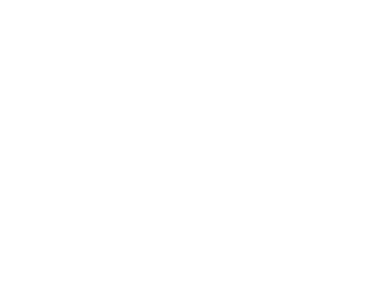
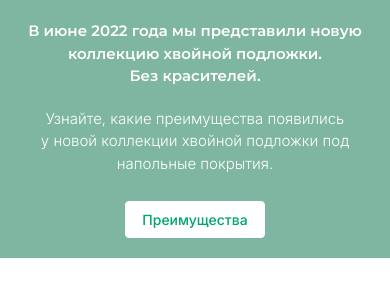
Before and after one commit to iarchangelneu/floor, a plain HTML site: page valera.html in a window 390 px wide. Drawn offline with nearby package versions, Linux system fonts and the light colour scheme.

Commit message:
Collection block + adaptivity

```diff
--- /dev/null
+++ b/style/vstyle.css
@@ -0,0 +1,141 @@
+@import url('https://fonts.googleapis.com/css2?family=Montserrat:ital,wght@0,100;0,200;0,300;0,400;0,500;0,600;0,700;0,800;0,900;1,100;1,200;1,300;1,400;1,500;1,600;1,700;1,800;1,900&display=swap');
+@import url('https://fonts.googleapis.com/css2?family=Inter:wght@100;200;300;400;500;600;700;800;900&display=swap');
+
+:root {
+    --monts: 'Montserrat', sans-serif;
+    --inter: 'Inter', sans-serif;
+}
+
+.collection {
+    background: #7EB6A2;
+}
+
+.collection__new {
+    font-family: var(--monts);
+    font-size: 45px;
+    font-weight: 600;
+    color: #fff;
+}
+
+.collection__block {
+    padding: 100px 165px 90px 165px;
+}
+
+.collection__benefits {
+    font-family: var(--inter);
+    font-weight: 300;
+    font-size: 24px;
+    color: #fff;
+}
+
+.collection__btn {
+    font-family: var(--inter);
+    color: #01A66B;
+    font-weight: 500;
+    font-size: 14px;
+    background: #FFFFFF;
+    border-radius: 4px;
+    padding: 12px 21px;
+    border: 1px solid #fff;
+}
+
+.collection__btn:hover, .collection__btn:active {
+    color: #fff;
+    background: transparent;
+}
+
+@media screen and (max-width: 1360px) {
+    .collection__new {
+        font-size: 35px;
+    }
+
+    .collection__benefits {
+        font-size: 21px;
+    }
+}
+
+@media screen and (max-width: 1130px) {
+    .collection__new {
+        font-size: 32px;
+    }
+
+    .collection__benefits {
+        font-size: 18px;
+    }
+
+}
+
+@media screen and (max-width: 1024px) {
+    .collection__block {
+        padding: 80px 125px 70px 125px;
+    }
+}
+
+@media screen and (max-width: 768px) {
+    .collection__new {
+        font-size: 27px;
+    }
+
+    .collection__block {
+        padding: 50px 70px 40px 70px;
+    }
+}
+
+@media screen and (max-width: 414px) {
+    .collection__new {
+        font-size: 16px;
+    }
+
+    .collection__benefits {
+        font-size: 15px;
+        margin-top: 20px !important;
+    }
+
+    .collection__btn {
+        margin-top: 10px !important;
+        padding: 9px 18px;
+    }
+
+    .collection__block {
+        padding: 20px 10px 20px 10px;
+    }
+}
+
+@media screen and (max-width: 390px) {
+    .collection__new {
+        font-size: 15px;
+    }
+
+    .collection__btn {
+        padding: 7px 16px;
+    }
+}
+
+@media screen and (max-width: 375px) {
+    .collection__new {
+        font-size: 14px;
+    }
+
+    .collection__benefits {
+        font-size: 14px;
+    }
+
+    .collection__btn {
+        padding: 5px 14px;
+    }
+}
+
+@media screen and (max-width: 320px) {
+    .collection__new {
+        font-size: 12px;
+    }
+
+    .collection__benefits {
+        font-size: 12px;
+    }
+
+    .collection__btn {
+        padding: 3px 12px;
+        font-size: 12px;
+    }
+}
--- a/valera.html
+++ b/valera.html
@@ -1,12 +1,48 @@
-<!DOCTYPE html>
+<!doctype html>
 <html lang="ru">
-<head>
-    <meta charset="UTF-8">
-    <meta http-equiv="X-UA-Compatible" content="IE=edge">
-    <meta name="viewport" content="width=device-width, initial-scale=1.0">
-    <title>Полы от Валеры</title>
-</head>
-<body>
+  <head>
+    <title>Valera floor</title>
+    <!-- Required meta tags -->
+    <meta charset="utf-8">
+    <meta name="viewport" content="width=device-width, initial-scale=1, shrink-to-fit=no">
 
-</body>
+    <!-- Bootstrap CSS v5.2.0-beta1 -->
+    <link rel="stylesheet" href="https://cdn.jsdelivr.net/npm/bootstrap@5.2.0-beta1/dist/css/bootstrap.min.css"  integrity="sha384-0evHe/X+R7YkIZDRvuzKMRqM+OrBnVFBL6DOitfPri4tjfHxaWutUpFmBp4vmVor" crossorigin="anonymous">
+    <link rel="stylesheet" href="./style/vstyle.css"
+  </head>
+  <body>
+        <!-- Collection Block -->
+
+        <div class="container-fluid collection text-center">
+            <div class="collection__block">
+                <p class="collection__new">В июне 2022 года мы представили новую<br> коллекцию хвойной подложки.<br>
+                Без красителей.</p>
+                <p class="collection__benefits mt-5">
+                    Узнайте, какие преимущества появились<br>
+                        у новой коллекции хвойной подложки под напольные покрытия.
+                </p>
+                <button class="collection__btn mt-4">Преимущества</button>
+            </div>
+        </div>
+
+    <!-- Collection Block -->
+
+
+
+
+
+
+
+
+
+
+
+
+
+
+
+
+    <script src="https://cdn.jsdelivr.net/npm/@popperjs/core@2.11.5/dist/umd/popper.min.js" integrity="sha384-Xe+8cL9oJa6tN/veChSP7q+mnSPaj5Bcu9mPX5F5xIGE0DVittaqT5lorf0EI7Vk" crossorigin="anonymous"></script>
+    <script src="https://cdn.jsdelivr.net/npm/bootstrap@5.2.0-beta1/dist/js/bootstrap.min.js" integrity="sha384-kjU+l4N0Yf4ZOJErLsIcvOU2qSb74wXpOhqTvwVx3OElZRweTnQ6d31fXEoRD1Jy" crossorigin="anonymous"></script>
+  </body>
 </html>
```
